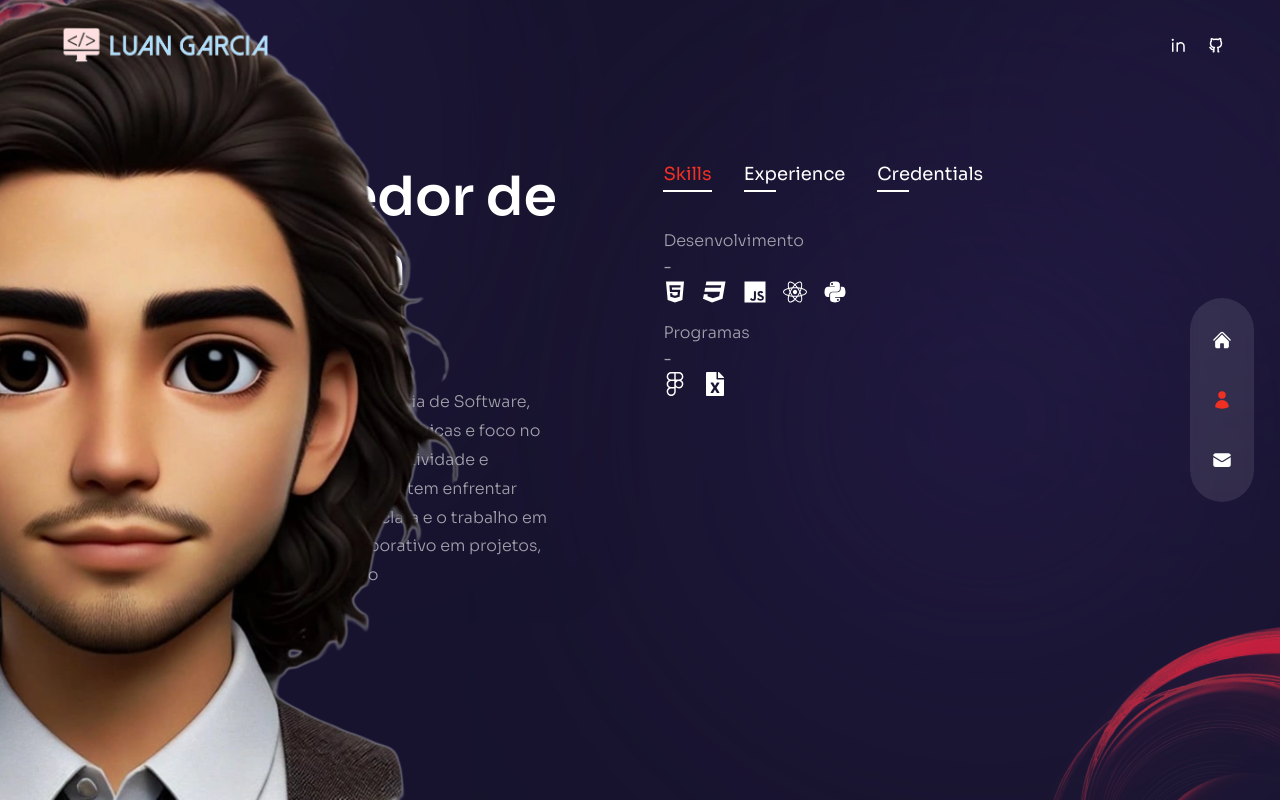
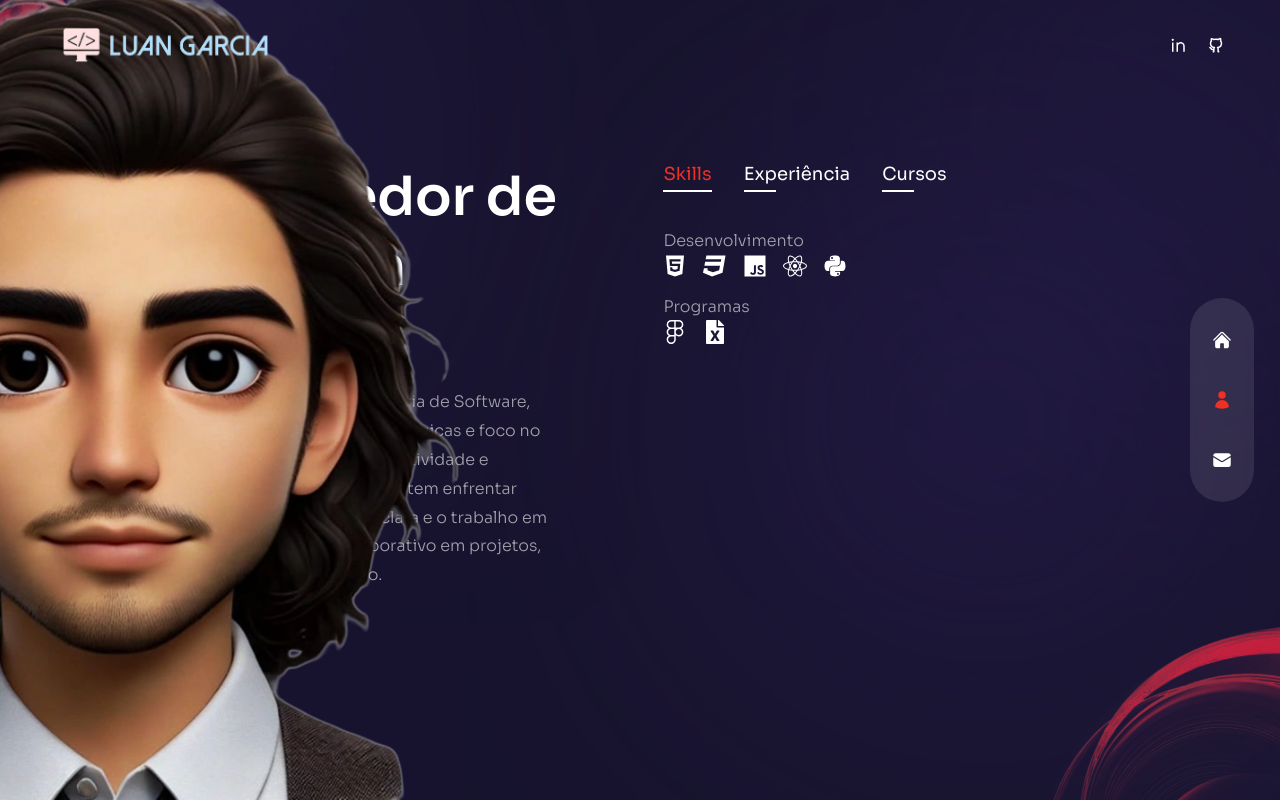
Before and after one commit to Luansramos/Portifolio-Luan, a Next.js app in the folder portifolio/: page /about in a window 1280 px wide. Built offline with nearby package versions, Linux system fonts and the light colour scheme.

Commit message:
arramando erro

```diff
--- a/portifolio/pages/about/index.js
+++ b/portifolio/pages/about/index.js
@@ -1,17 +1,15 @@
 import React, { useState } from "react";
-//Motion
+// Motion
 import { motion } from 'framer-motion';
-
 import { fadeIn } from '../../variants';
-// icons
+// Icons
 import {
   FaHtml5,
   FaCss3,
   FaJs,
   FaReact,
-  FaWordpress,
+  FaPython,
   FaFigma,
-  FaPython,
   FaFileExcel,
 } from "react-icons/fa";
 
@@ -22,9 +20,10 @@ import {
   SiAdobephotoshop,
 } from "react-icons/si";
 
-//counter
+// Counter
 import CountUp from "react-countup";
-//  data
+
+// Data
 const aboutData = [
   {
     title: 'skills',
@@ -32,124 +31,92 @@ const aboutData = [
       {
         title: 'Desenvolvimento',
         icons: [
-          <FaHtml5 />,
-          <FaCss3 />,
-          <FaJs />,
-          <FaReact />,
-          <FaPython />
+          <FaHtml5 key="html5" />,
+          <FaCss3 key="css3" />,
+          <FaJs key="js" />,
+          <FaReact key="react" />,
+          <FaPython key="python" />,
         ],
       },
       {
         title: 'Programas',
-        icons: [<FaFigma />, <FaFileExcel />],
+        icons: [<FaFigma key="figma" />, <FaFileExcel key="excel" />],
       },
-
-    ],
-  },
-  //{
-  //   title: 'awards',
-  //   info: [
-  //     {
-  //       title: 'Webby Awards - Honoree',
-  //       stage: '2011 - 2012',
-  //     },
-  //     {
-  //       title: 'Adobe Design Achievement Awards - Finalist',
-  //       stage: '2009 - 2010',
-  //     },
-  //   ],
-  // },
-  {
-    title: 'experience',
-    info: [
-      {
-        title: 'Sem Experiência ',
-        stage: '',
-      },
-      // {
-      //   title: 'Web Developer - ABC Agency',
-      //   stage: '2010 - 2012',
-      // },
-      // {
-      //   title: 'Intern - DEF Corporation',
-      //   stage: '2008 - 2010',
-      // },
     ],
   },
   {
-    title: 'credentials',
+    title: 'experiência',
+    info: [
+      {
+        title: 'Sem Experiência',
+        stage: '',
+      },
+    ],
+  },
+  {
+    title: 'cursos',
     info: [
       {
         title: 'Python - FIAP',
         stage: '2024',
       },
       {
-        title: 'CSS  e  HTML - FIAP',
+        title: 'CSS e HTML - FIAP',
         stage: '2024',
       },
       {
-        title: 'javaScript - FIAP',
+        title: 'JavaScript - FIAP',
         stage: '2024',
       },
       {
         title: 'React - FIAP',
         stage: '2024',
       },
-
     ],
   },
 ];
-//componentes
-import Avatar from '../../components/Avatar'
-import Circles from '../../components/Circles'
-import { RiExchangeLine } from "react-icons/ri";
 
+// Componentes
+import Avatar from '../../components/Avatar';
+import Circles from '../../components/Circles';
 
 const About = () => {
   const [index, setIndex] = useState(0);
 
   return (
-
-    <div className="h-full bg-primary/30 py-32 text-center xl:text-left ">
+    <div className="h-full bg-primary/30 py-32 text-center xl:text-left">
       <Circles />
-      {/* avatar */}
-      <motion.div variants={fadeIn('right', 0.2)}
-        initial='hidden'
-        animate='show'
-        exit='hidden'
-        className="hidden xl:flex absolute bottom-0 -left-[370px] "
+      {/* Avatar */}
+      <motion.div
+        variants={fadeIn('right', 0.2)}
+        initial="hidden"
+        animate="show"
+        exit="hidden"
+        className="hidden xl:flex absolute bottom-0 -left-[370px]"
       >
-
-
         <Avatar />
-
       </motion.div>
-      <div className="container mx-auto h-full flex flex-col items-center xl:flex-row gap-x-6 ">
-        {/* texto */}
+      <div className="container mx-auto h-full flex flex-col items-center xl:flex-row gap-x-6">
+        {/* Texto */}
         <div className="flex-1 flex flex-col justify-center">
-          <h2 className="h2 ">
+          <h2 className="h2">
             Desenvolvedor de Software em
-
-
-            <span className="text-accent"> Ascensão  </span>
-
+            <span className="text-accent"> Ascensão </span>
           </h2>
 
           <p className="max-w-[500px] mx-auto xl:mx-0 mb-6 xl:mb-12 px-2 xl:px-0">
-            Desenvolvedor no primeiro ano de Engenharia de Software, com habilidades sólidas em soluções tecnológicas e foco no desenvolvimento contínuo. Dedicação, proatividade e adaptabilidade são pontos fortes que permitem enfrentar desafios com eficiência. A comunicação clara e o trabalho em equipe garantem um desempenho colaborativo em projetos, sempre buscando excelência e inovação
+            Desenvolvedor no primeiro ano de Engenharia de Software, com habilidades sólidas em soluções tecnológicas e foco no desenvolvimento contínuo. Dedicação, proatividade e adaptabilidade são pontos fortes que permitem enfrentar desafios com eficiência. A comunicação clara e o trabalho em equipe garantem um desempenho colaborativo em projetos, sempre buscando excelência e inovação.
           </p>
-          {/* counters */}
+        </div>
 
-        </div>
-        {/* info */}
-
-        <div className="flex flex-col w-full xl:max-w-[48%] h-[480px] ">
+        {/* Info */}
+        <div className="flex flex-col w-full xl:max-w-[48%] h-[480px]">
           <div className="flex gap-4 xl:gap-x-8 mx-auto xl:mx-0 mb-4">
             {aboutData.map((item, itemIndex) => {
               return (
-
-                <div key={itemIndex}
-                  className={`${index === itemIndex && 'text-accent after:w-[100%] after:bg-accent after:transition-all after:duration-300  '} cursor-pointer capitalize xl:text-lg relative after:w-8 after:h-[2px] after:bg-white after:absolute after:-bottom-1 after:left-0 `}
+                <div
+                  key={itemIndex}
+                  className={`${index === itemIndex && 'text-accent after:w-[100%] after:bg-accent after:transition-all after:duration-300'} cursor-pointer capitalize xl:text-lg relative after:w-8 after:h-[2px] after:bg-white after:absolute after:-bottom-1 after:left-0`}
                   onClick={() => setIndex(itemIndex)}
                 >
                   {item.title}
@@ -158,34 +125,35 @@ const About = () => {
             })}
           </div>
 
-          <div className=" py-2 xl:py-6 flex flex-col gap-y-2 xl:gap-y-4 items-center xl:items-start">
-
+          <div className="py-2 xl:py-6 flex flex-col gap-y-2 xl:gap-y-4 items-center xl:items-start">
             {aboutData[index].info.map((item, itemIndex) => {
-
-
               return (
                 <div
                   key={itemIndex}
-                  className="flex-1 flex-col md:flex-row max-w-max gap-x-2 items-center text-white/60">
-                  {/* titulo */}
+                  className="flex-1 flex-col md:flex-row max-w-max gap-x-2 items-center text-white/60"
+                >
+                  {/* Título */}
                   <div className="font-light mb-2 md:mb-0">{item.title}</div>
-                  <div className="hidden md:flex ">-</div>
-                  <div>{item.stage} </div>
+                  <div className="hidden md:flex"></div>
+                  <div>{item.stage}</div>
                   <div className="flex gap-4">
-                    {/* icon */}
-                    {item.icons?.map((icon, itemIndex) => {
-                      return <div className="text-2xl text-white">{icon} </div>;
+                    {/* Icones */}
+                    {item.icons?.map((icon, iconIndex) => {
+                      return (
+                        <div key={iconIndex} className="text-2xl text-white">
+                          {icon}
+                        </div>
+                      );
                     })}
                   </div>
                 </div>
-
               );
             })}
           </div>
         </div>
       </div>
     </div>
-  )
+  );
 };
 
 export default About;
```
